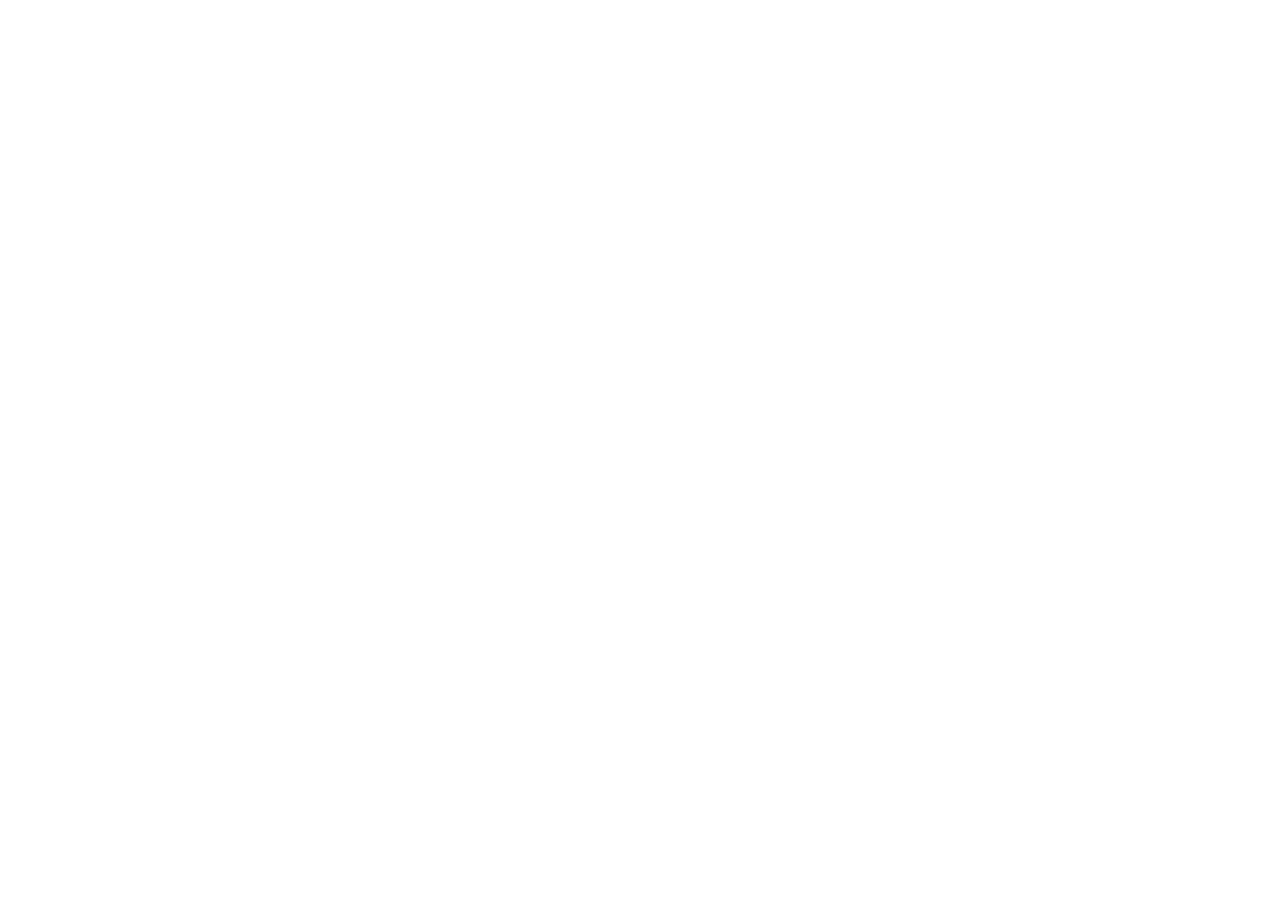
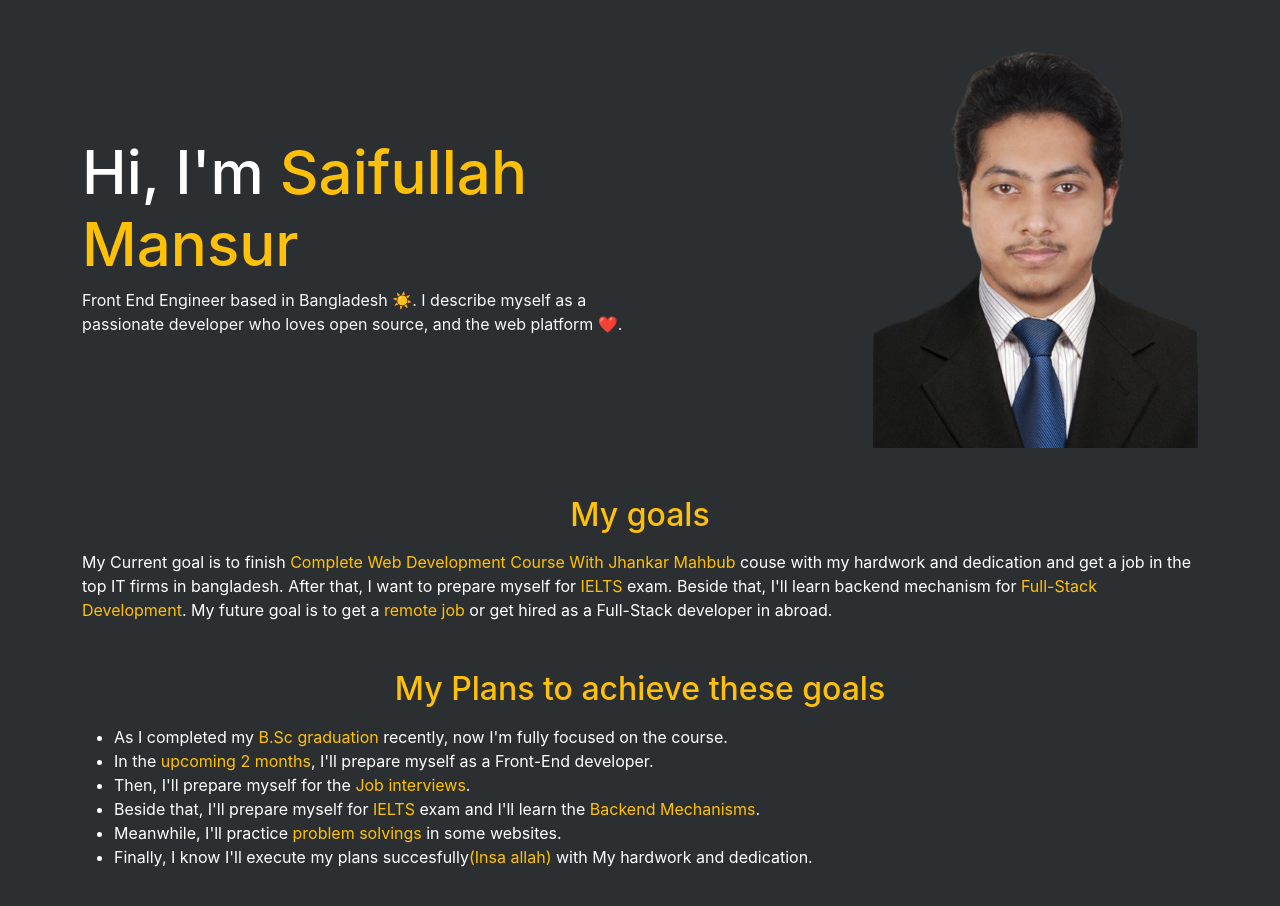
Before and after one commit to saikot-cse/diligent-developer, a React (Create React App) app: page /about in a window 1280 px wide. Shown: the part 160-1066 px from the top of the page. Before the commit the page ends 800 px from the top, so only its background shows below. Built offline with nearby package versions, Linux system fonts and the light colour scheme; no server answers.

Commit message:
About page complete

```diff
--- /dev/null
+++ b/src/Pages/About/About.css
@@ -0,0 +1,3 @@
+.about-title{
+  font-size: 60px;
+}
--- a/src/Pages/About/About.js
+++ b/src/Pages/About/About.js
@@ -1,9 +1,42 @@
-import React from 'react';
-
+import React, { useEffect } from "react";
+import profilePic from "../../images/saikot.png";
+import "./About.css";
 const About = () => {
+  useEffect(() => {
+    document.title = "About Me";
+    document.body.style.background = "#2b2f32";
+  }, []);
   return (
-    <div>
-      <h2>About section</h2>
+    <div className="container">
+      <h1 className="text-warning text-center my-5">About Me</h1>
+      <section className="d-flex justify-content-between align-items-center mb-5">
+        <div className="w-50">
+          <h1 className="text-white about-title">
+            Hi, I'm <span className="text-warning">Saifullah Mansur</span>
+          </h1>
+          <p className="text-light">Front End Engineer based in Bangladesh ☀️. I describe myself as a passionate developer who loves open source, and the web platform ❤️.</p>
+        </div>
+        <img style={{ width: "325px" }} className="img-fluid" src={profilePic} alt="" />
+      </section>
+      <div>
+        <h2 className="text-warning text-center mt-5 mb-3">My goals</h2>
+        <article className="text-white mb-5">
+          My Current goal is to finish <span className="text-warning">Complete Web Development Course With Jhankar Mahbub</span> couse with my hardwork and dedication and get a job in the top IT firms in bangladesh. After that, I want to prepare myself for <span className="text-warning">IELTS</span> exam. Beside that, I'll learn backend mechanism for <span className="text-warning">Full-Stack Development</span>. My future goal is to get a <span className="text-warning">remote job</span> or get hired as a Full-Stack developer in abroad.
+        </article>
+      </div>
+      <div className="mb-5">
+      <h2 className="text-warning text-center mt-5 mb-3">My Plans to achieve these goals</h2>
+      <div className="text-white">
+        <ul>
+          <li>As I completed my <span className="text-warning">B.Sc graduation</span> recently, now I'm fully focused on the course.</li>
+          <li>In the <span className="text-warning">upcoming 2 months</span>, I'll prepare myself as a Front-End developer.</li>
+          <li>Then, I'll prepare myself for the <span className="text-warning">Job interviews</span>.</li>
+          <li>Beside that, I'll prepare myself for <span className="text-warning">IELTS</span> exam and I'll learn the <span className="text-warning">Backend Mechanisms</span>.</li>
+          <li>Meanwhile, I'll practice <span className="text-warning">problem solvings</span> in some websites.</li>
+          <li>Finally, I know I'll execute my plans succesfully<span className="text-warning">(Insa allah)</span> with My hardwork and dedication.</li>
+        </ul>
+      </div>
+      </div>
     </div>
   );
 };
--- a/src/Pages/Shared/Header/Header.js
+++ b/src/Pages/Shared/Header/Header.js
@@ -9,7 +9,7 @@
   const [user, loading, error] = useAuthState(auth);
   return (
     <div>
-      <Navbar bg="dark" expand="lg" className="d-flex">
+      <Navbar bg="dark" expand="lg" sticky="top">
         <Container>
           <Navbar.Brand href="#">
             <span className="text-warning">Diligate Developer</span>
```
Also changed, not shown: src/images/saikot.JPG (added), src/images/saikot.png (added).
